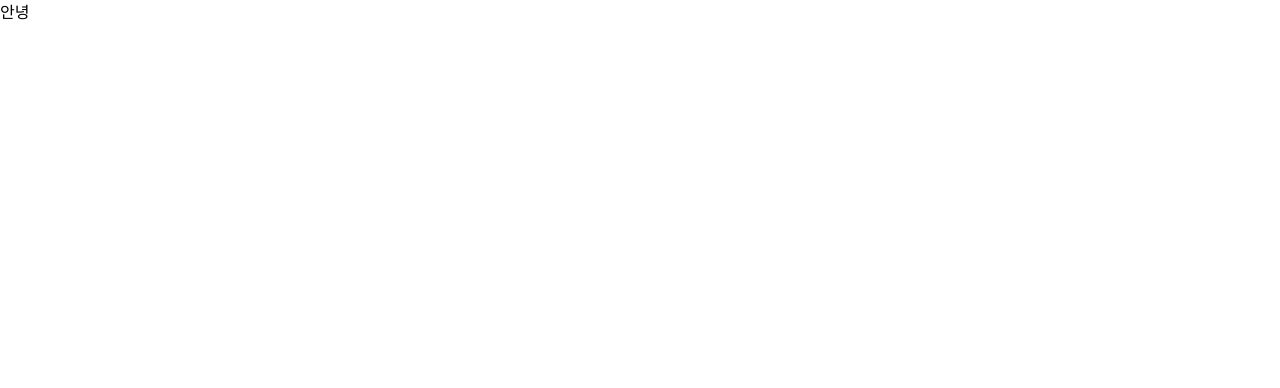
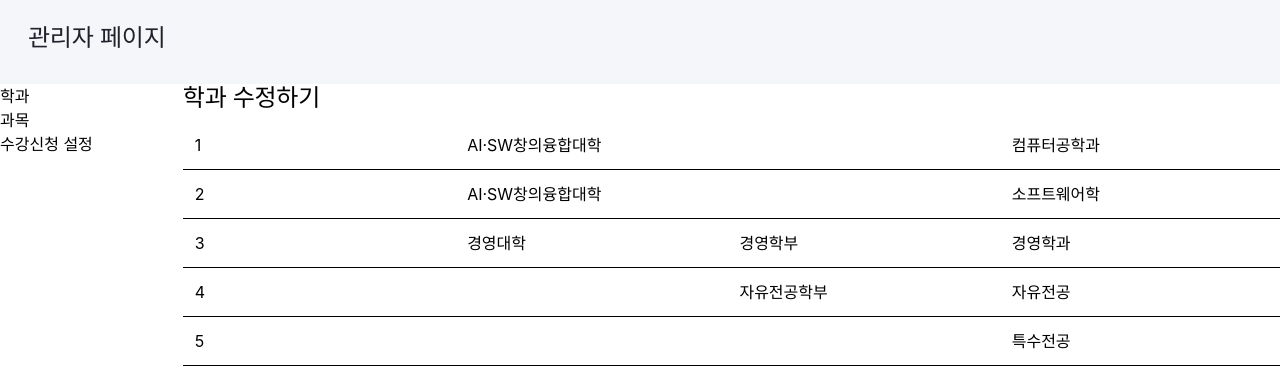
Before and after one commit to Jongho-Lee-dev/course-recommendation-timetable, a React (Vite) app in the folder frontend/: page /admin in a window 1280 px wide. Shown: the top 388 px of the page. Built offline with nearby package versions, Linux system fonts and the light colour scheme.

Commit message:
feat: 카테고리별 데이터 조회 및 수정 기능 추가

```diff
--- a/frontend/src/pages/AdminPage.tsx
+++ b/frontend/src/pages/AdminPage.tsx
@@ -1,7 +1,188 @@
+import { useState } from "react";
+import { departments } from "../data/departments";
+import { mockCourses } from "../data/mockCourses";
+
 export default function AdminPage() {
+  const [selectCategory, setSelectCategory] = useState("학과");
+  const [editingCourseId, setEditingCourseId] = useState<number | null>(null);
+
   return (
-    <div>
-      안녕
-    </div>
-  )
+    <main className="mx-auto w-full max-w-[1500px]">
+      <header className="w-full min-w-0 bg-[#f5f6f9] px-4 py-6 font-['Pretendard',sans-serif] text-[#20212b] min-[1101px]:px-7">
+        <h2>관리자 페이지</h2>
+      </header>
+
+      <section className="flex w-full">
+        <aside className="w-1/7">
+          <div
+            onClick={() => setSelectCategory("학과")}
+            className="cursor-pointer"
+          >
+            학과
+          </div>
+
+          <div
+            onClick={() => setSelectCategory("과목")}
+            className="cursor-pointer"
+          >
+            과목
+          </div>
+
+          <div
+            onClick={() => setSelectCategory("수강신청 설정")}
+            className="cursor-pointer"
+          >
+            수강신청 설정
+          </div>
+        </aside>
+
+        <div className="w-6/7">
+          {selectCategory === "학과" && (
+            <div>
+              <h2>
+                학과 수정하기
+              </h2>
+              {departments.map((dept) => (
+                <div
+                  key={dept.id}
+                  className="grid grid-cols-4 gap-4 border-b p-3"
+                >
+                  <div>{dept.id}</div>
+                  <div>{dept.collegeName || <input />}</div>
+                  <div>{dept.facultyName || <input />}</div>
+                  <div>{dept.majorName || <input />}</div>
+                </div>
+              ))}
+            </div>
+          )}
+
+          {selectCategory === "과목" && (
+            <div>
+              <h2 className="mb-4 text-lg font-bold">
+                과목 수정하기
+              </h2>
+
+              {mockCourses.map((course) => (
+                <div
+                  key={course.id}
+                  className="mb-3 rounded-lg border border-[#dddfe6]"
+                >
+                  <div className="flex items-center justify-between p-4">
+                    <div className="flex gap-6">
+                      <div>{course.courseCode}</div>
+                      <div>{course.title}</div>
+                      <div>{course.professorName}</div>
+                      <div>{course.credit}학점</div>
+                    </div>
+
+                    <button
+                      onClick={() =>
+                        setEditingCourseId(
+                          editingCourseId === course.id ? null : course.id
+                        )
+                      }
+                      className="rounded-md border px-3 py-1 text-sm"
+                    >
+                      {editingCourseId === course.id ? "저장하기" : "수정하기"}
+                    </button>
+                  </div>
+
+                  {editingCourseId === course.id && (
+                    <div className="grid grid-cols-2 gap-4 border-t p-4">
+                      <div>
+                        <p>학수번호</p>
+                        <input
+                          value={course.courseCode}
+                          className="w-full rounded border p-2"
+                        />
+                      </div>
+
+                      <div>
+                        <p>과목명</p>
+                        <input
+                          value={course.title}
+                          className="w-full rounded border p-2"
+                        />
+                      </div>
+
+                      <div>
+                        <p>구분</p>
+                        <input
+                          value={course.category}
+                          className="w-full rounded border p-2"
+                        />
+                      </div>
+
+                      <div>
+                        <p>이수구분</p>
+                        <input
+                          value={course.courseType}
+                          className="w-full rounded border p-2"
+                        />
+                      </div>
+
+                      <div>
+                        <p>학점</p>
+                        <input
+                          value={course.credit}
+                          className="w-full rounded border p-2"
+                        />
+                      </div>
+
+                      <div>
+                        <p>분반</p>
+                        <input
+                          value={course.sectionNo}
+                          className="w-full rounded border p-2"
+                        />
+                      </div>
+
+                      <div>
+                        <p>담당교수</p>
+                        <input
+                          value={course.professorName}
+                          className="w-full rounded border p-2"
+                        />
+                      </div>
+
+                      <div>
+                        <p>정원</p>
+                        <input
+                          value={course.capacity}
+                          className="w-full rounded border p-2"
+                        />
+                      </div>
+
+                      <div>
+                        <p>대상학년</p>
+                        <input
+                          value={course.targetGrade}
+                          className="w-full rounded border p-2"
+                        />
+                      </div>
+
+                      <div>
+                        <p>수업형태</p>
+                        <div>
+                          {course.isOnline ? "온라인" : "오프라인"}
+                        </div>
+                      </div>
+                    </div>
+                  )}
+                </div>
+              ))}
+            </div>
+          )}
+
+          {selectCategory === "수강신청 설정" && (
+            <div>
+              <h2>
+                수강신청 설정하기
+              </h2>
+            </div>
+          )}
+        </div>
+      </section>
+    </main>
+  );
 }
```
